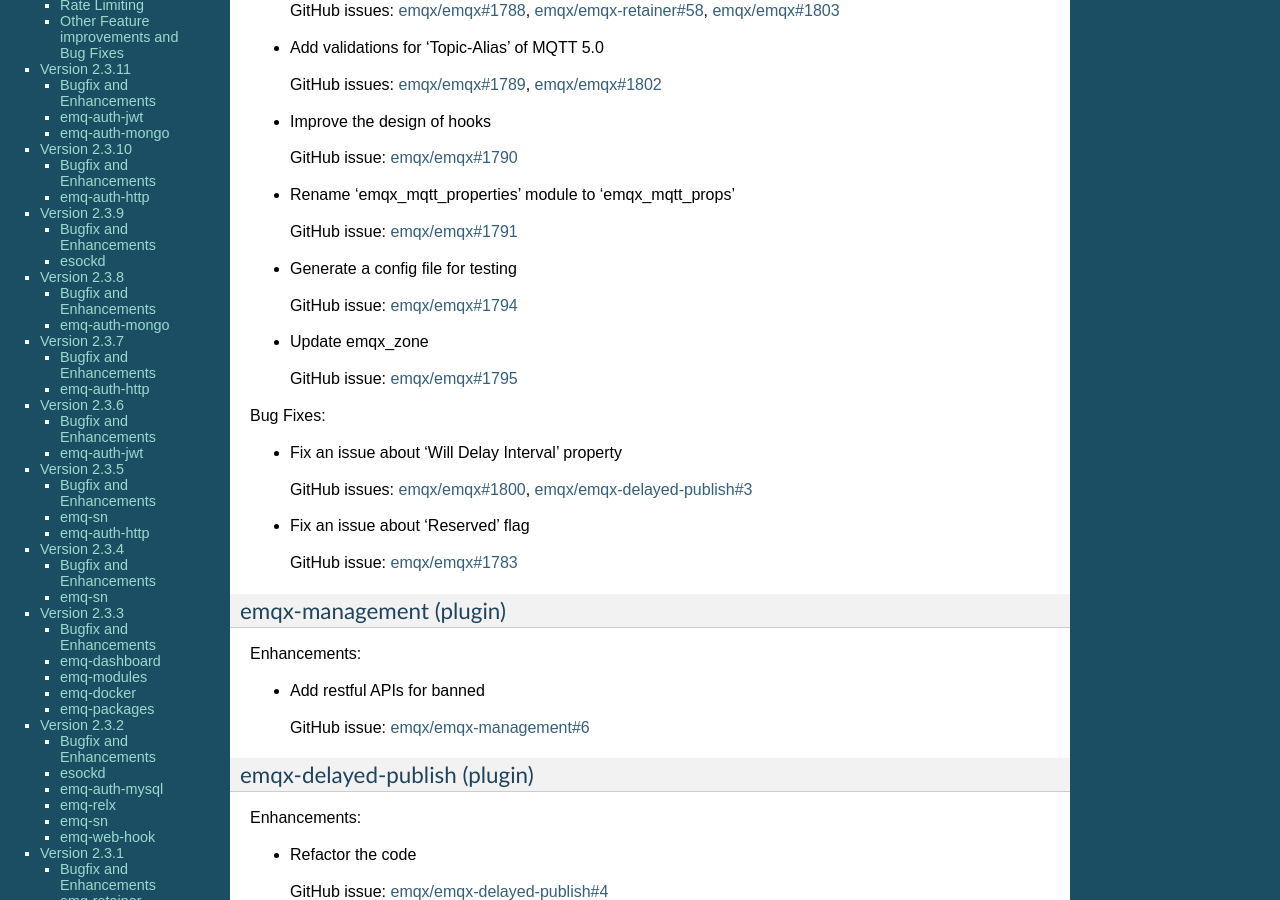
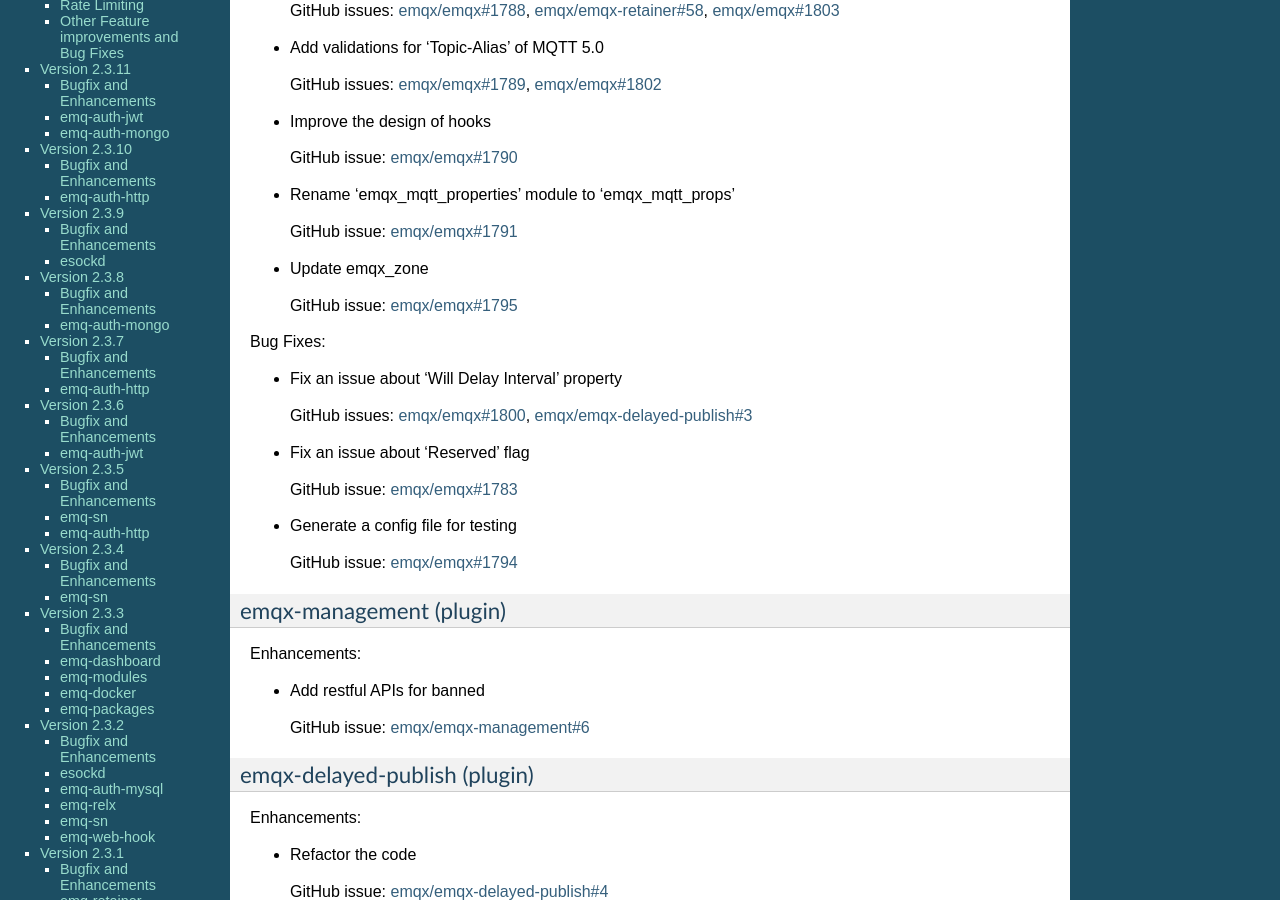
Before and after one commit to emqxarchive/emqx-docs-en, a Sphinx documentation site: the page built from source/changes.rst, in a window 1280 px wide and 900 px high, scrolled down 349 px. Built offline with Sphinx 7.4.7, drawn with Linux system fonts in a browser that asks for light colours; some of the changed lines change nothing that is shown.

Commit message:
Release EMQ X 3.0-beta.2 - update4

```diff
--- a/source/changes.rst
+++ b/source/changes.rst
@@ -39,10 +39,6 @@
 
   GitHub issue: `emqx/emqx#1791 <https://github.com/emqx/emqx/pull/1791>`_
 
-- Generate a config file for testing
-
-  GitHub issue: `emqx/emqx#1794 <https://github.com/emqx/emqx/pull/1794>`_
-
 - Update emqx_zone
 
   GitHub issue: `emqx/emqx#1795 <https://github.com/emqx/emqx/pull/1795>`_
@@ -58,6 +54,10 @@
 - Fix an issue about 'Reserved' flag
 
   GitHub issue: `emqx/emqx#1783 <https://github.com/emqx/emqx/pull/1783>`_
+
+- Generate a config file for testing
+
+  GitHub issue: `emqx/emqx#1794 <https://github.com/emqx/emqx/pull/1794>`_
 
 emqx-management (plugin)
 ----------------------
```
